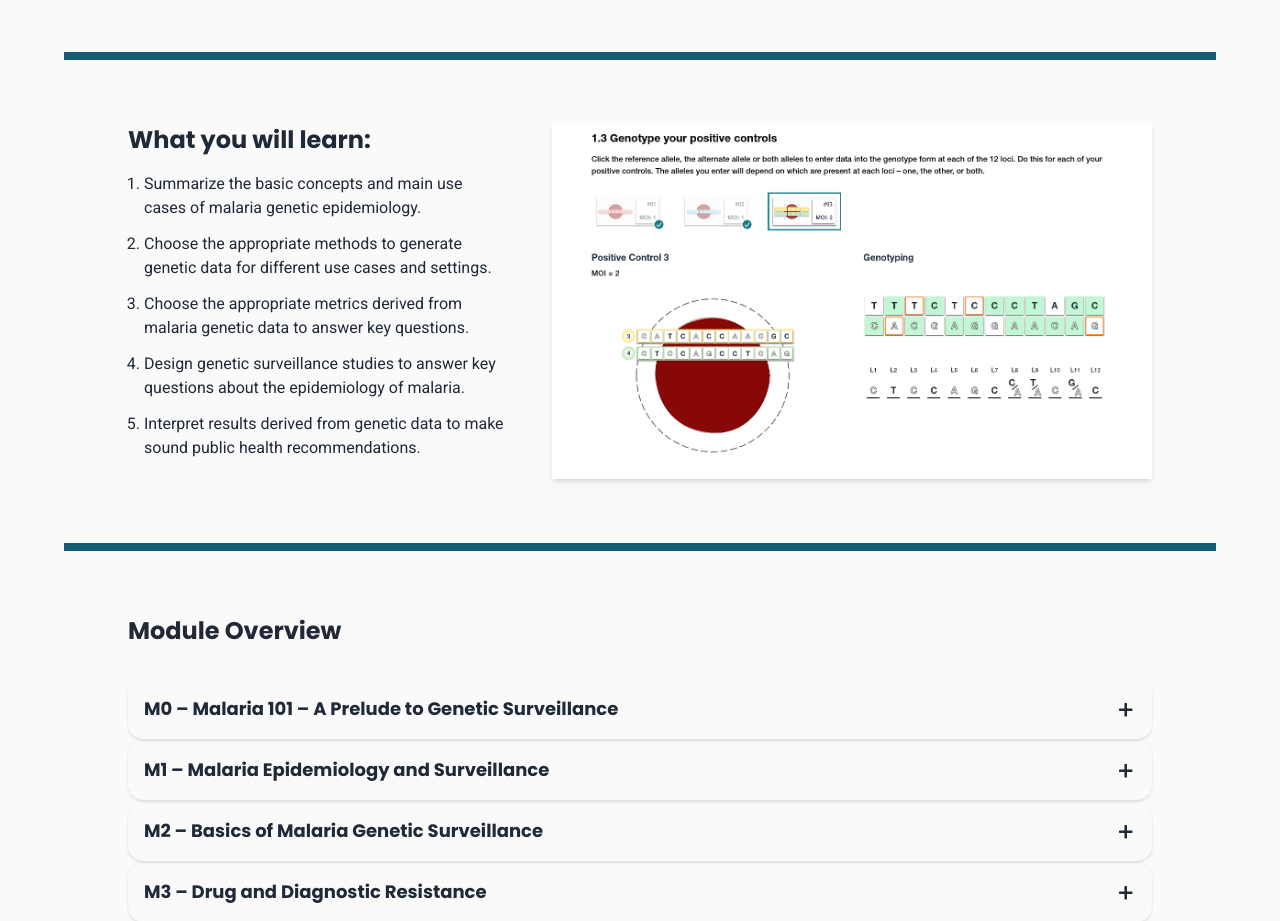
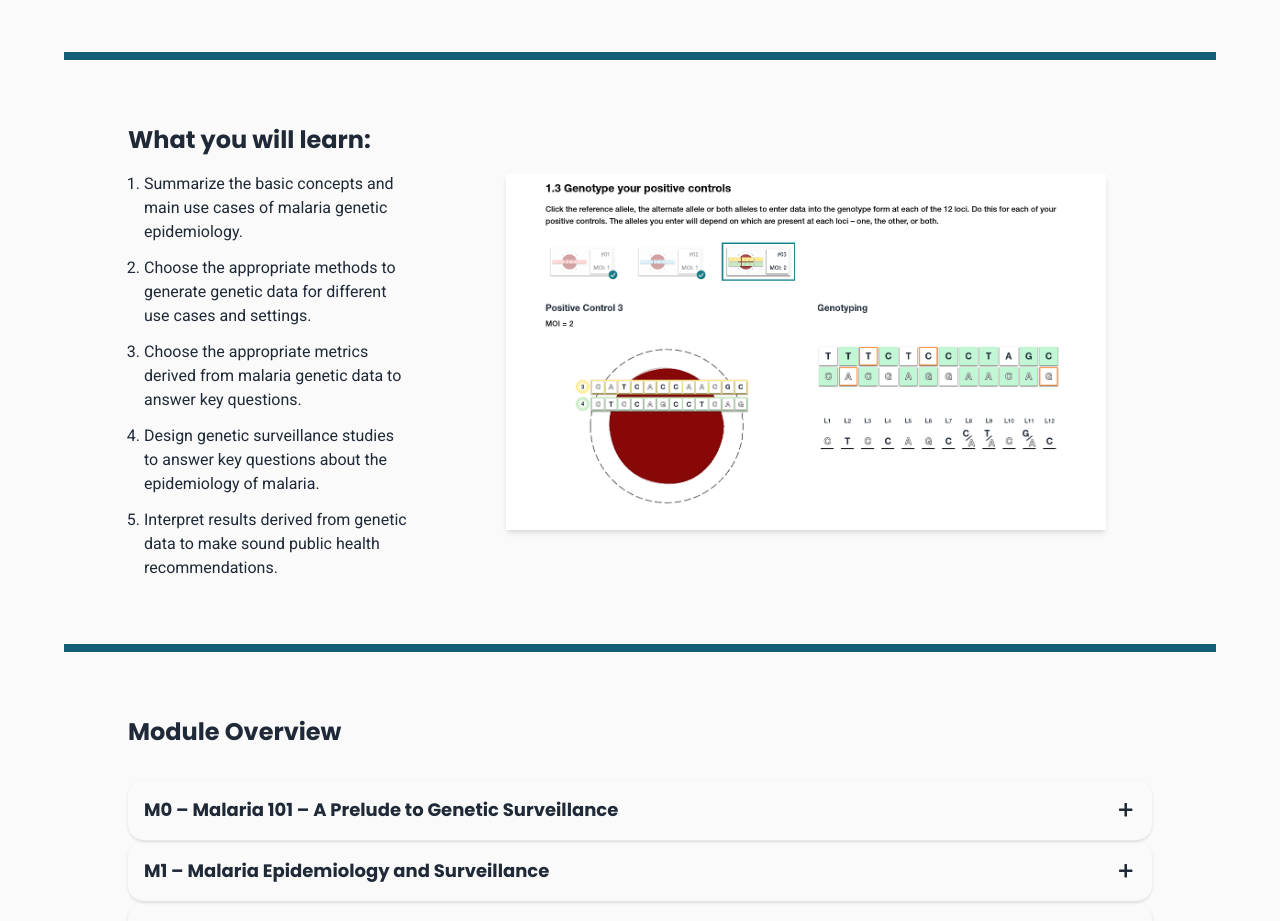
Before and after one commit to PlasmoGenEpi/plasmogenepi-website, a Next.js app: page /OnlineCourse in a window 1280 px wide. Shown: the part 820-1741 px from the top of the page. Built offline with nearby package versions, Linux system fonts and the light colour scheme.

Commit message:
300px min grid

```diff
--- a/app/components/OnlineCourse/CoursePreview.tsx
+++ b/app/components/OnlineCourse/CoursePreview.tsx
@@ -3,8 +3,8 @@ import Image from "next/image";
 export default function CoursePreview() {
   return (
     <div>
-      <div className="mx-auto grid max-w-6xl gap-8 border-y-8 border-cyan-800 px-4 py-16 text-lg md:px-8 md:text-base md:[grid-template-columns:1fr_auto] lg:px-16">
-        <div className="min-w-72">
+      <div className="mx-auto grid max-w-6xl gap-8 border-y-8 border-cyan-800 px-4 py-16 text-lg md:px-8 md:text-base md:[grid-template-columns:300px_auto] lg:px-16">
+        <div>
           <h2 className="mb-4 font-poppins text-2xl font-bold">
             What you will learn:
           </h2>
```
